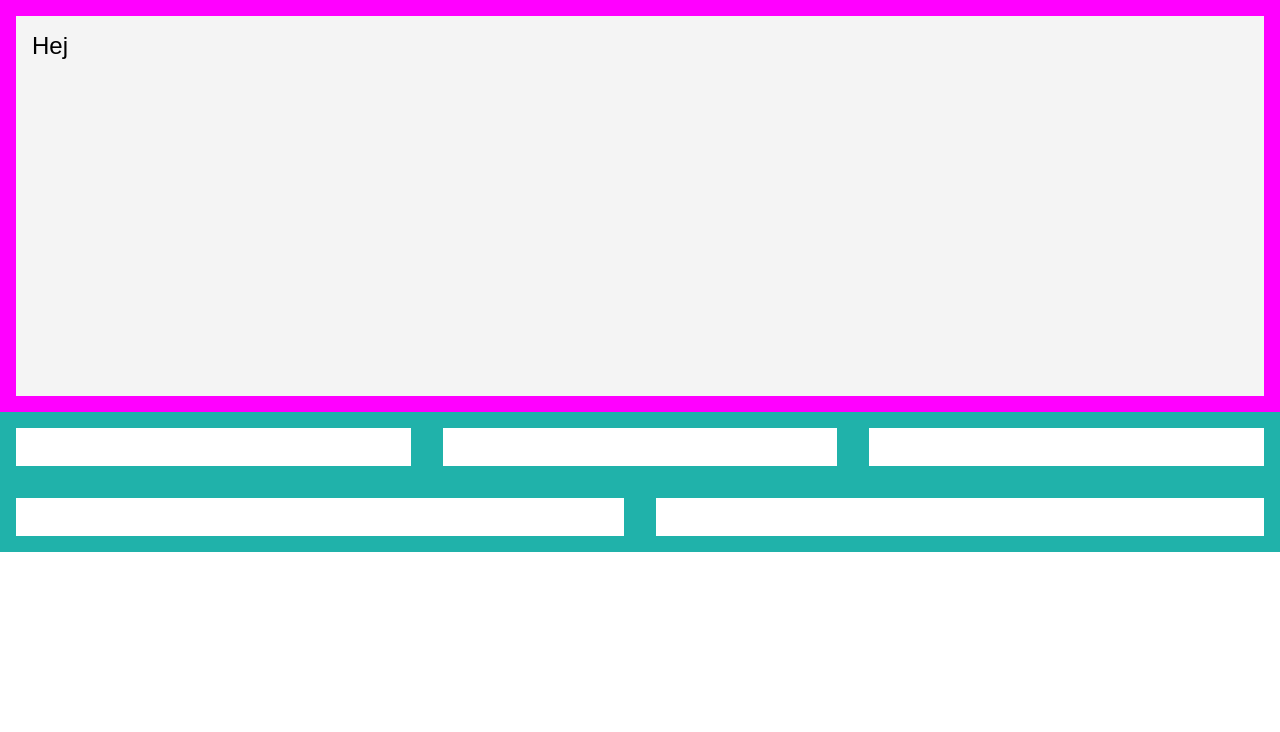
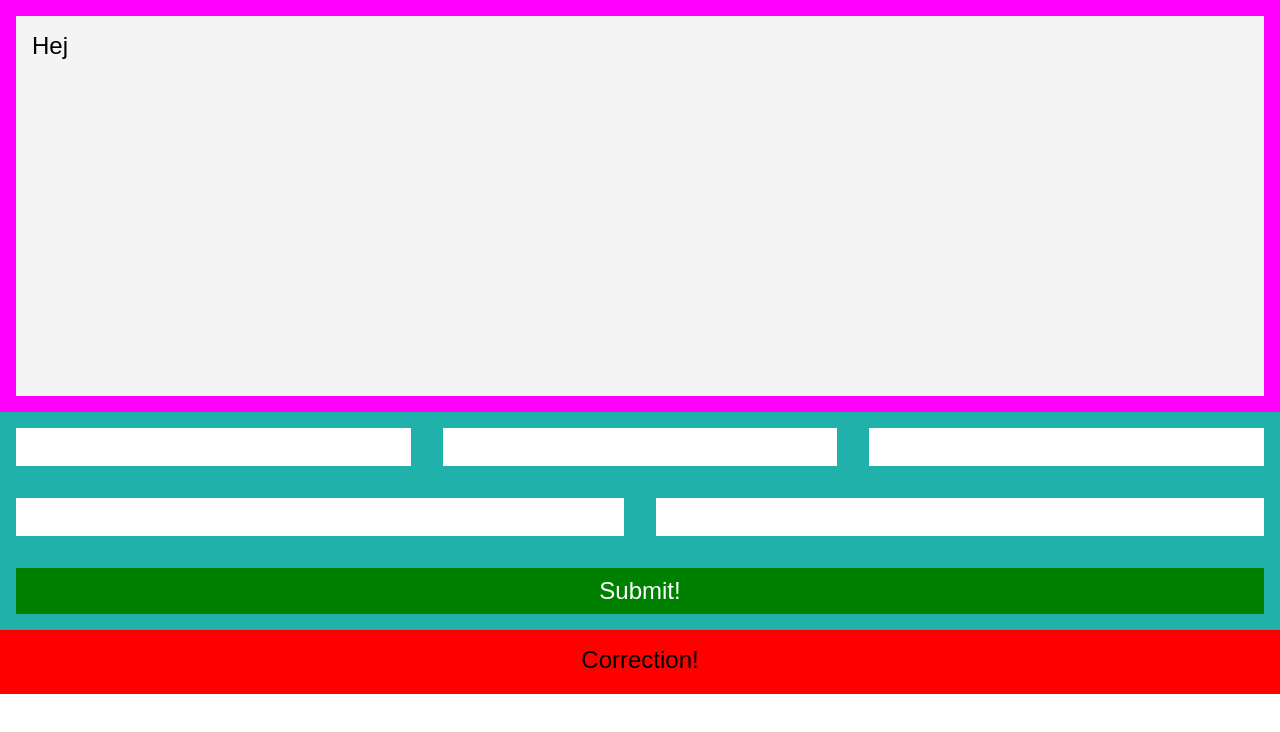
Before and after one commit to Zetagon/potential-glossary, a React (Create React App) app in the folder react-frontend/: page / in a window 1280 px wide. Shown: the top 732 px of the page. Built offline with nearby package versions, Linux system fonts and the light colour scheme.

Commit message:
Add correction-string and submit-button

```diff
--- a/react-frontend/src/App.js
+++ b/react-frontend/src/App.js
@@ -13,12 +13,24 @@ class App extends Component {
 }
 
 class GlossaryTrainer extends Component {
+  renderCorrectionArea(){
+    return(
+      <div className="correction-container">
+        <div>
+          <div className="error-text"> Correction! </div>
+        </div>
+      </div>
+    );
+  }
+
+
   render(){
     return (
       <div className="App">
         <DescriptionContainer/>
         <InputContainer
           numberOfBoxes={ 5 }/>
+        { this.renderCorrectionArea() }
       </div>
     );
   }
@@ -51,6 +63,12 @@ class InputBox extends Component {
 
 //eslint-disable-next-line
 class InputContainer extends Component {
+  renderSubmitButton(){
+    return(
+      <div className="submit-button"> Submit! </div>
+    );
+  }
+
   renderInputboxes(){
     let boxes = new Array(this.props.numberOfBoxes).fill(null);
     return boxes.map((x, index) => {
@@ -65,6 +83,7 @@ class InputContainer extends Component {
         <div className="input-flex-container">
           { boxes }
         </div>
+        {this.renderSubmitButton()}
       </div>);
   }
 }
```
